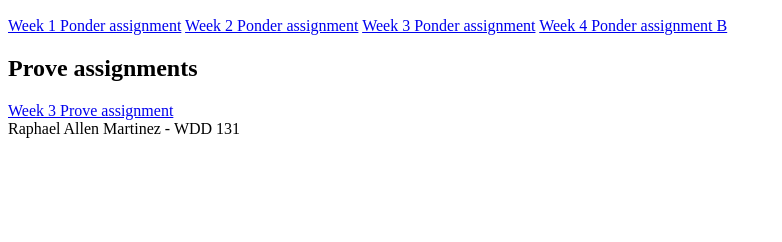
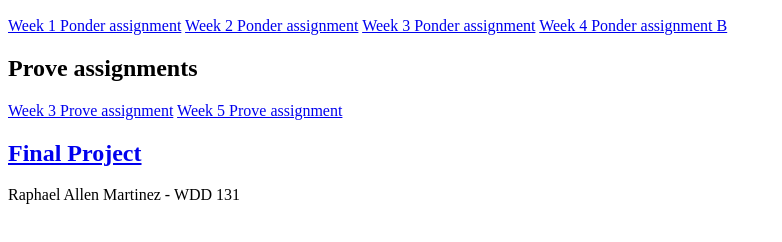
Before and after one commit to MartinezRaphaelAllen/WDD131, a plain HTML site: page index.html in a window 1280 px wide. Shown: the part 110-352 px from the top of the page, without its empty margins (0-782 px from the left). Drawn offline with Linux system fonts and the light colour scheme.

Commit message:
Updating Main page and fixing file paths

```diff
--- a/index.html
+++ b/index.html
@@ -16,14 +16,20 @@
                 <a href="Ponder/Meta_tags_and_CSS.html">Week 1 Ponder assignment</a>
                 <a href="Ponder/dom-theme.html">Week 2 Ponder assignment</a>
                 <a href="Ponder/media-query.html">Week 3 Ponder assignment</a>
-                <a href="modals/modal.html">Week 4 Ponder assignment B</a>
+                <a href="Ponder/modals/modal.html">Week 4 Ponder assignment B</a>
             </nav>
         </section>
         <section>
             <h2>Prove assignments</h2>
             <nav>
                 <a href="coolpics/index.html">Week 3 Prove assignment</a>
+                <a href="blog/index.html">Week 5 Prove assignment</a>
             </nav>
+        </section>
+        <section>
+            <h2>
+                <a href="storefront/index.html">Final Project</a>
+            </h2>
         </section>
     </main>
     <footer>Raphael Allen Martinez - WDD 131</footer>
```
Also changed, not shown: Ponder/modals/images/book-full.jpg (renamed from modals/images/book-full.jpg), Ponder/modals/images/book-sm.jpg (renamed from modals/images/book-sm.jpg), Ponder/modals/images/couch-full.jpg (renamed from modals/images/couch-full.jpg), Ponder/modals/images/couch-sm.jpg (renamed from modals/images/couch-sm.jpg), Ponder/modals/images/desk-full.jpg (renamed from modals/images/desk-full.jpg), Ponder/modals/images/desk-sm.jpg (renamed from modals/images/desk-sm.jpg), Ponder/modals/images/keyboard-full.jpg (renamed from modals/images/keyboard-full.jpg), Ponder/modals/images/keyboard-sm.jpg (renamed from modals/images/keyboard-sm.jpg), Ponder/modals/images/phone-full.jpg (renamed from modals/images/phone-full.jpg), Ponder/modals/images/phone-sm.jpg (renamed from modals/images/phone-sm.jpg), Ponder/modals/images/sit-full.jpg (renamed from modals/images/sit-full.jpg), Ponder/modals/images/sit-sm.jpg (renamed from modals/images/sit-sm.jpg), Ponder/modals/modal.css (renamed from modals/modal.css), Ponder/modals/modal.html (renamed from modals/modal.html), 1 more files.
